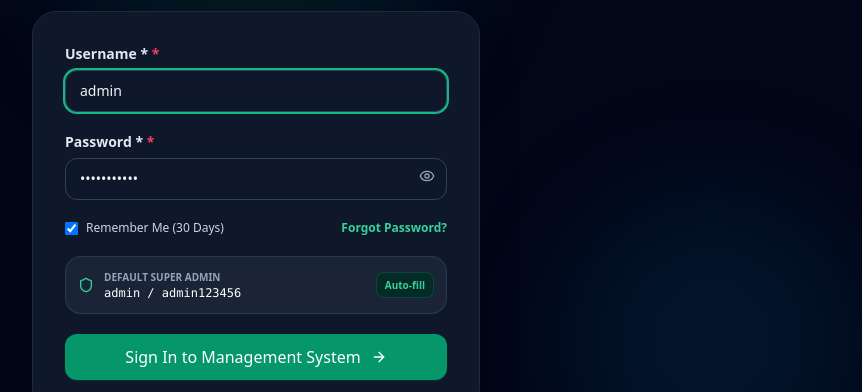
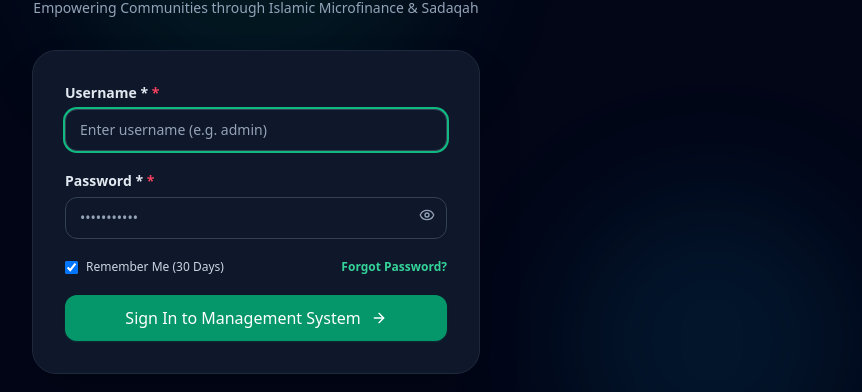
Before and after one commit to shahariarmahfuz/my_blog, a React (Vite) app in the folder frontend/: page /login in a window 1280 px wide. Shown: the part 276-668 px from the top of the page, without its empty margins (384-1246 px from the left). Built offline with nearby package versions, Linux system fonts and the light colour scheme; no server answers; the HTML template or start-up script is replaced by a standard one.

Commit message:
build: prepare production frontend and configure deployment workspace

```diff
--- a/frontend/package.json
+++ b/frontend/package.json
@@ -6,7 +6,8 @@
   "scripts": {
     "dev": "vite",
     "build": "tsc && vite build",
-    "preview": "vite preview"
+    "preview": "vite preview",
+    "deploy": "npm run build && firebase deploy --only hosting"
   },
   "dependencies": {
     "react": "^18.3.1",
--- a/frontend/src/api/client.ts
+++ b/frontend/src/api/client.ts
@@ -13,7 +13,8 @@ import {
   Donation, DonationSummaryMetrics, DonationLedgerOut
 } from '../types';
 
-const API_BASE_URL = import.meta.env.VITE_API_URL || '/api/v1';
+const rawApiUrl = (import.meta.env.VITE_API_URL || '/api/v1').trim();
+const API_BASE_URL = rawApiUrl.replace(/\/+$/, '');
 
 export const apiClient = axios.create({
   baseURL: API_BASE_URL,
--- a/frontend/src/pages/LoginPage.tsx
+++ b/frontend/src/pages/LoginPage.tsx
@@ -5,7 +5,6 @@ import { useToast } from '../context/ToastContext';
 import { Button } from '../components/ui/Button';
 import { Input } from '../components/ui/Input';
 import {
-  Shield,
   Lock,
   User as UserIcon,
   ArrowRight,
@@ -21,13 +20,13 @@ import { useBranding } from '../context/BrandingContext';
 
 export const LoginPage: React.FC = () => {
   const { branding } = useBranding();
-  const [username, setUsername] = useState('admin');
-  const [password, setPassword] = useState('admin123456');
+  const [username, setUsername] = useState('');
+  const [password, setPassword] = useState('');
   const [showPassword, setShowPassword] = useState(false);
   const [rememberMe, setRememberMe] = useState(true);
   const [loading, setLoading] = useState(false);
   const { login, isAuthenticated } = useAuth();
-  const { error, success, info } = useToast();
+  const { error, success } = useToast();
   const navigate = useNavigate();
 
   // Redirect if already authenticated
@@ -36,12 +35,6 @@ export const LoginPage: React.FC = () => {
       navigate('/app/dashboard', { replace: true });
     }
   }, [isAuthenticated, navigate]);
-
-  const handleFillAdmin = () => {
-    setUsername('admin');
-    setPassword('admin123456');
-    info('Admin credentials auto-filled!');
-  };
 
   const handleSubmit = async (e: React.FormEvent) => {
     e.preventDefault();
@@ -157,24 +150,6 @@ export const LoginPage: React.FC = () => {
               </span>
             </div>
 
-            {/* Clickable Quick-Fill Demo Admin Credentials */}
-            <div
-              onClick={handleFillAdmin}
-              className="p-3 bg-slate-800/80 hover:bg-slate-800 rounded-2xl border border-slate-700/80 hover:border-emerald-500/50 text-xs text-slate-300 flex items-center justify-between cursor-pointer transition-all group"
-              title="Click to automatically fill default credentials"
-            >
-              <div className="flex items-center space-x-2.5">
-                <Shield className="w-4 h-4 text-emerald-400 flex-shrink-0 group-hover:scale-110 transition-transform" />
-                <div>
-                  <p className="text-[10px] uppercase font-bold text-slate-400">Default Super Admin</p>
-                  <p className="font-mono text-white text-xs">admin / admin123456</p>
-                </div>
-              </div>
-              <span className="text-[10px] font-bold text-emerald-400 bg-emerald-950/80 px-2 py-1 rounded-lg border border-emerald-800/60 group-hover:bg-emerald-900 transition-colors">
-                Auto-fill
-              </span>
-            </div>
-
             <Button
               type="submit"
               variant="primary"
```
Also changed, not shown: frontend/public/favicon.svg (added).
